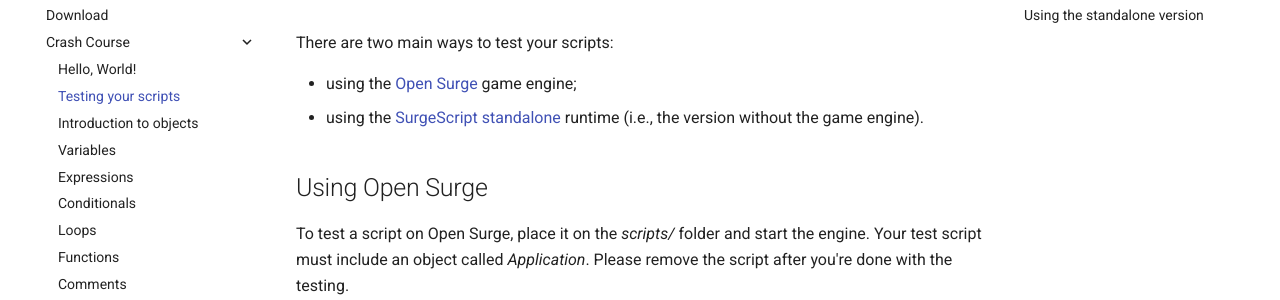
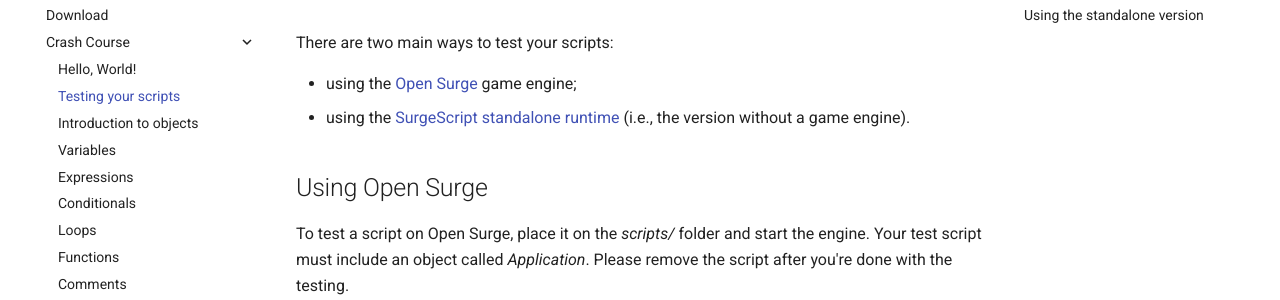
Before and after one commit to alemart/surgescript, an MkDocs documentation site: the page built from docs/tutorials/testing.md, in a window 1280 px wide and 900 px high. Shown: the part 150-450 px from the top of the window. Built offline with MkDocs 1.6.1 and Material for MkDocs 9.7.7, drawn with Linux system fonts in a browser that asks for light colours; old or Windows-style settings are respelled for this version of MkDocs.

Commit message:
Small fix

```diff
--- a/docs/tutorials/testing.md
+++ b/docs/tutorials/testing.md
@@ -4,7 +4,7 @@
 There are two main ways to test your scripts:
 
 - using the [Open Surge](#using-open-surge) game engine;
-- using the [SurgeScript standalone](#using-the-standalone-version) runtime (i.e., the version without the game engine).
+- using the [SurgeScript standalone runtime](#using-the-standalone-version) (i.e., the version without a game engine).
 
 Using Open Surge
 ----------------
```
